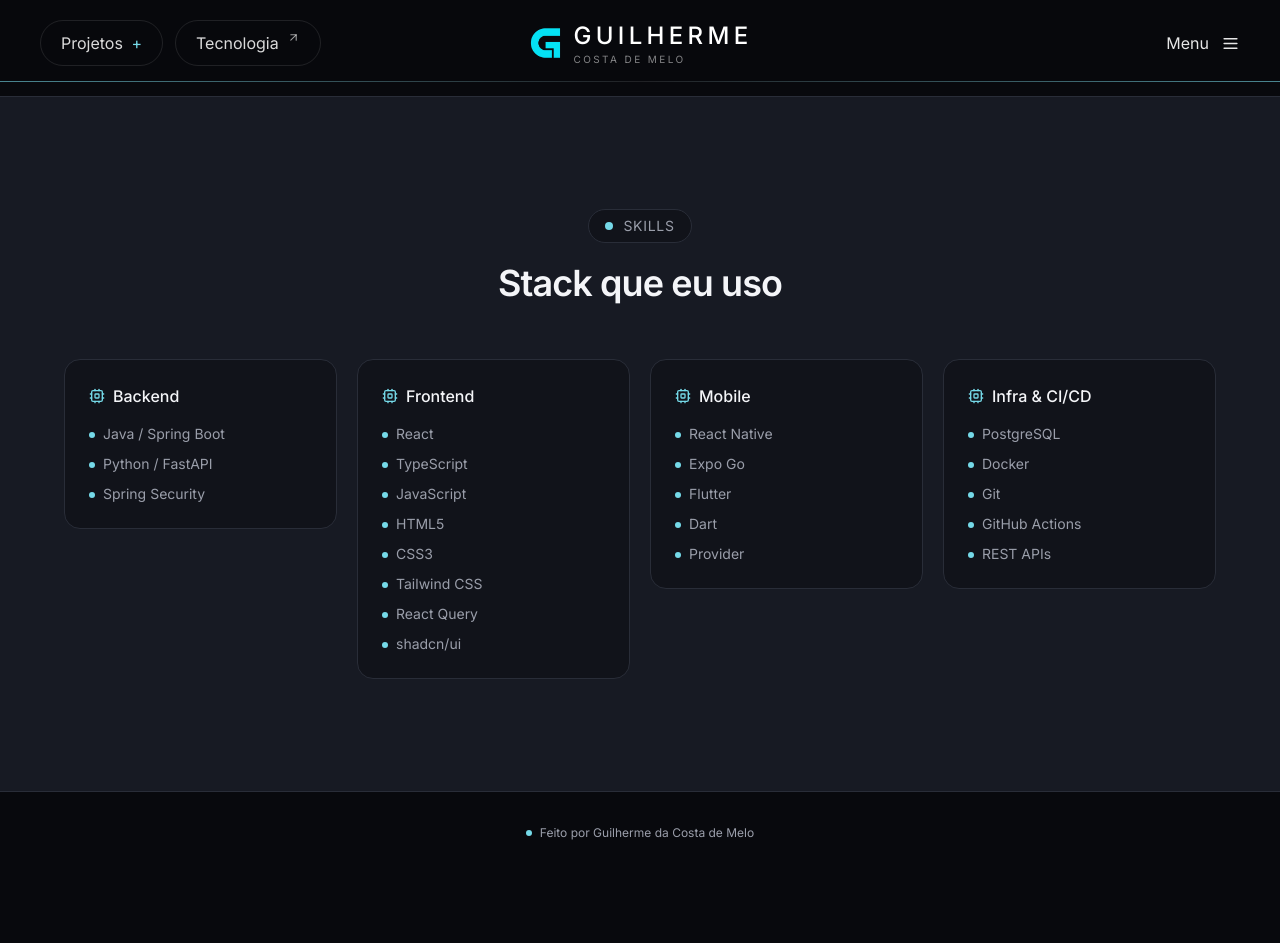
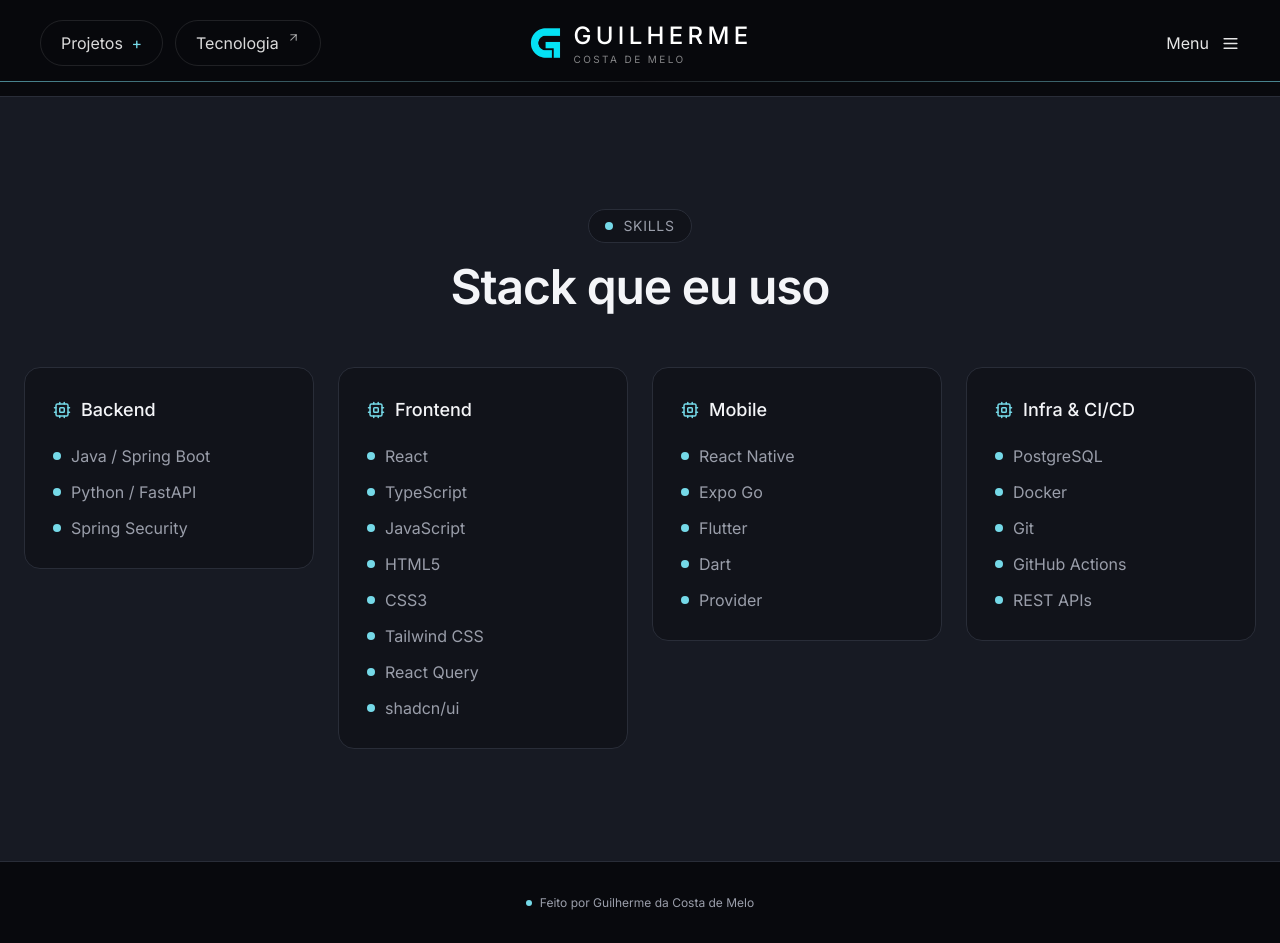
Before and after one commit to GuilhermeCosM/Portfolio-GuilhermedaCostaDev, a React (Vite) app: page / in a window 1280 px wide. Both pictures are taken after a click on the button "Tecnologia". Before the commit the page ends 873 px from the top, so only its background shows below. Built offline with nearby package versions, Linux system fonts and the light colour scheme; the HTML template or start-up script is replaced by a standard one.

Commit message:
redimensionar cads das skills

```diff
--- a/src/sections/Skills.tsx
+++ b/src/sections/Skills.tsx
@@ -6,27 +6,27 @@
 export function Skills() {
   return (
     <section id="skills" className="px-6 py-28 border-t border-border bg-surface-alt">
-      <div className="max-w-6xl mx-auto">
+      <div className="max-w-7xl mx-auto">
         <Reveal className="text-center mb-14">
           <div className="flex justify-center">
             <SectionEyebrow>Skills</SectionEyebrow>
           </div>
-          <h2 className="text-3xl md:text-4xl font-semibold tracking-tight text-ink">
+          <h2 className="text-4xl md:text-5xl font-semibold tracking-tight text-ink">
             Stack que eu uso
           </h2>
         </Reveal>
 
-        <div className="grid grid-cols-1 md:grid-cols-2 xl:grid-cols-4 items-start gap-5">
+        <div className="grid grid-cols-1 md:grid-cols-2 xl:grid-cols-4 items-start gap-6">
           {skillGroups.map((g, i) => (
-            <Reveal key={g.label} delay={i * 100} className="w-full rounded-2xl p-6 bg-surface border border-border">
-              <div className="flex items-center gap-2 mb-4">
-                <Cpu size={16} className="text-accent" />
-                <span className="text-base font-medium text-ink">{g.label}</span>
+            <Reveal key={g.label} delay={i * 100} className="w-full rounded-2xl p-7 bg-surface border border-border">
+              <div className="flex items-center gap-2.5 mb-5">
+                <Cpu size={18} className="text-accent" />
+                <span className="text-lg font-medium text-ink">{g.label}</span>
               </div>
-              <ul className="flex flex-col gap-2.5">
+              <ul className="flex flex-col gap-3">
                 {g.items.map((item) => (
-                  <li key={item} className="text-sm flex items-start gap-2 text-muted">
-                    <span className="w-1.5 h-1.5 mt-2 rounded-full shrink-0 bg-accent" />
+                  <li key={item} className="text-base flex items-start gap-2.5 text-muted">
+                    <span className="w-2 h-2 mt-2 rounded-full shrink-0 bg-accent" />
                     <span>{item}</span>
                   </li>
                 ))}
```
